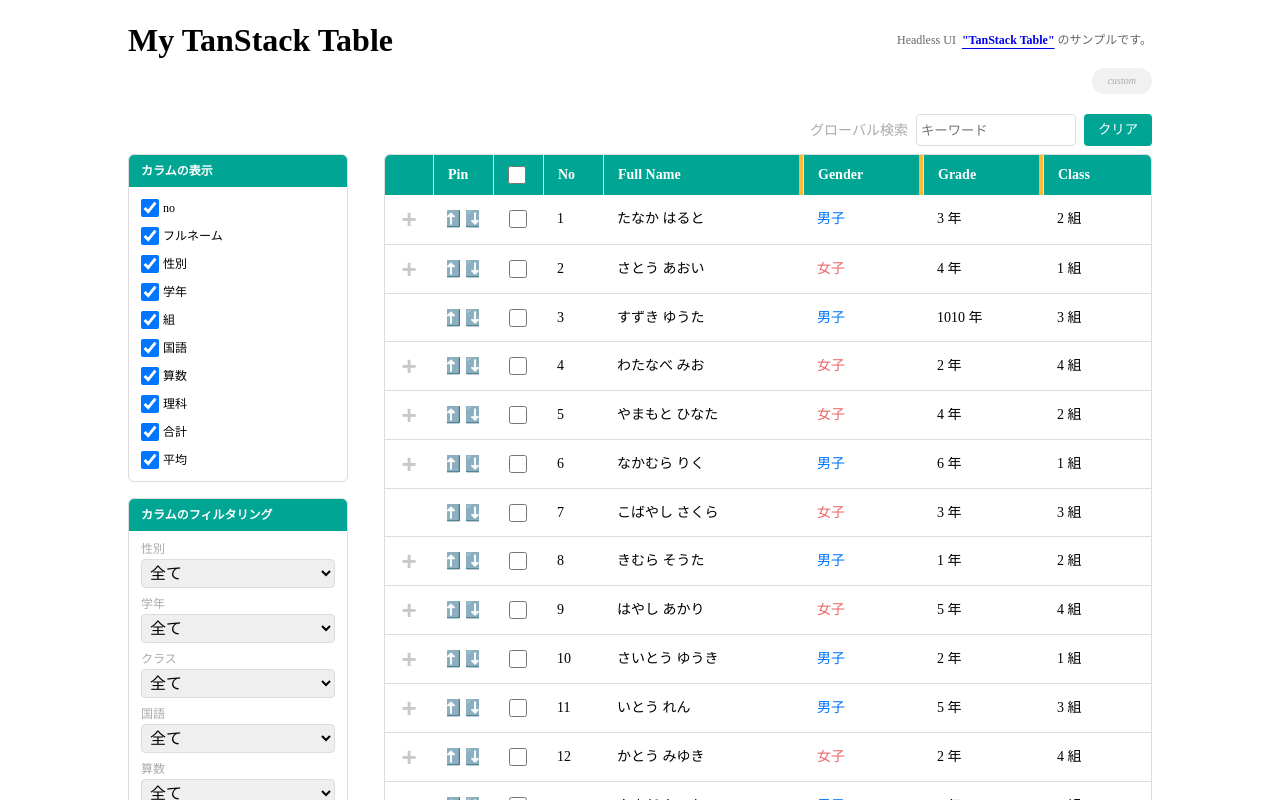
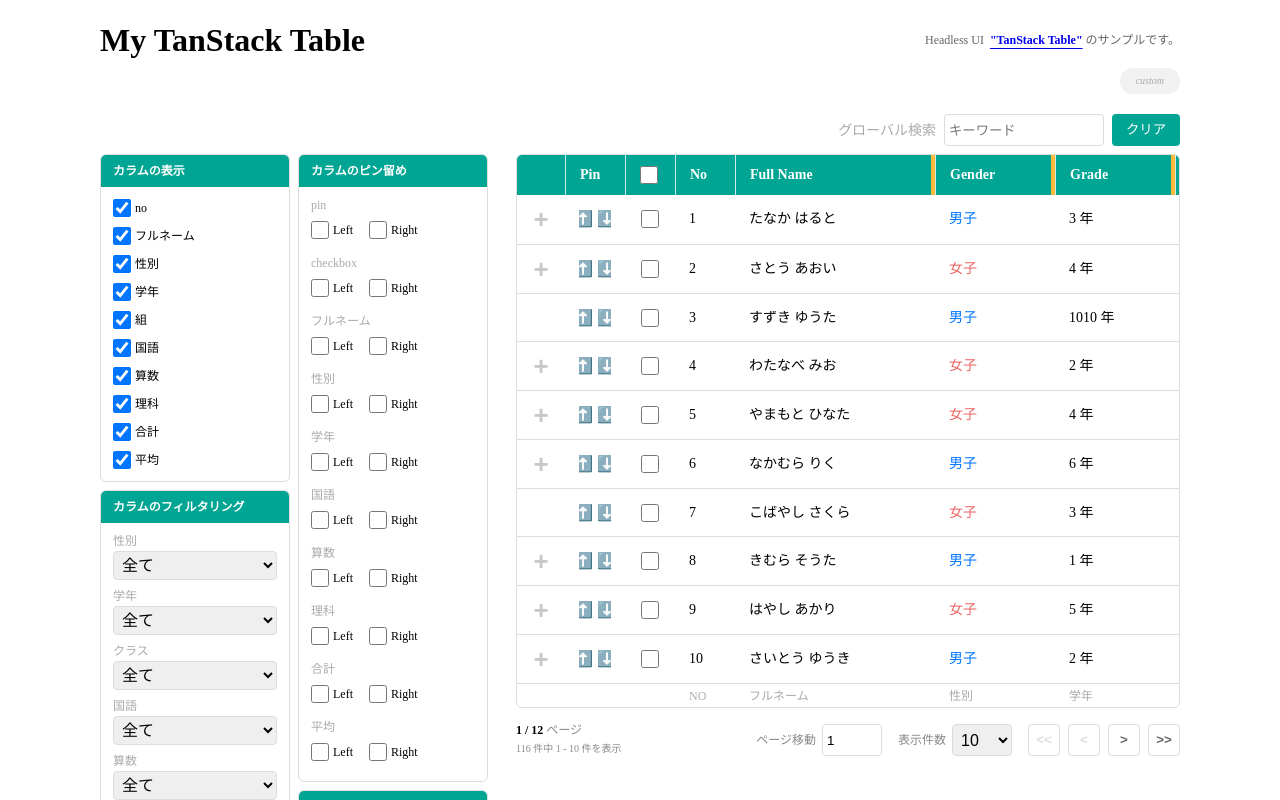
Before and after one commit to twosun-8-git/tanstack-table, a Next.js app: page /custom-flat-column in a window 1280 px wide. Shown: the top 800 px of the page. Built offline with nearby package versions, Linux system fonts and the light colour scheme.

Commit message:
バグ修正

```diff
--- a/src/app/_components/ColumnController.tsx
+++ b/src/app/_components/ColumnController.tsx
@@ -23,12 +23,16 @@ export function ColumnController({ table, mode, changeMode }: Props) {
 
   return (
     <div className="column-controller">
+      <div className="column-controller__group">
         {enableHiding && <ColumnVisibility table={table} />}
         {enableColumnFilters && <ColumnFilter table={table} />}
+      </div>
+      <div className="column-controller__group">
         {enableColumnPinning && <ColumnPinned table={table} />}
         {enableColumnResizing && (
           <ColumnResizeSetting mode={mode} changeMode={changeMode} />
         )}
       </div>
+    </div>
   );
 }
--- a/src/app/_components/Pagination.tsx
+++ b/src/app/_components/Pagination.tsx
@@ -24,12 +24,12 @@ export function Pagination<T>({ table }: Props<T>) {
           </span>
         </div>
         <div>
-          <span>
-            （&nbsp;{rowLength} 件中&nbsp;
+          <span className="pagination__count">
+            {rowLength} 件中&nbsp;
             {pageIndex * pageSize + 1}
             &nbsp;-&nbsp;
             {Math.min((pageIndex + 1) * pageSize, rowLength)}
-            &nbsp;件を表示&nbsp;）
+            &nbsp;件を表示
           </span>
         </div>
       </div>
--- a/src/app/custom-flat-column/page.tsx
+++ b/src/app/custom-flat-column/page.tsx
@@ -186,7 +186,7 @@ export default function Page() {
    **/
   const [pagination, setPagination] = useState<PaginationState>({
     pageIndex: 0,
-    pageSize: 20,
+    pageSize: 10,
   });
 
   // 確認用: Pagination
@@ -290,7 +290,7 @@ export default function Page() {
 
     // Column Resize
     enableColumnResizing: true,
-    columnResizeMode: "onChange",
+    columnResizeMode,
     onColumnSizingChange: setColumnSizing,
 
     // Pagination
--- a/src/app/style.css
+++ b/src/app/style.css
@@ -5,7 +5,7 @@
   --secondaryColor: #eef6f5;
   --blue: rgb(0, 117, 255);
   --red: rgb(237, 102, 102);
-  --controllerWidth: 220px;
+  --controllerWidth: 380px;
   --gap: 36px;
   --border: 1px solid var(--grayLight);
   --columnHeight: 40px;
@@ -133,7 +133,7 @@ button {
   padding: 0;
 }
 .wrapper {
-  width: min(1024px, 100%);
+  width: min(1080px, 100%);
   height: 100vh;
   margin-inline: auto;
   background: #fff;
@@ -200,8 +200,14 @@ header p {
   position: relative;
 }
 .column-controller {
+  display: flex;
   width: var(--controllerWidth);
   flex-shrink: 0;
+  gap: 8px;
+}
+.column-controller__group {
+  flex-shrink: 0;
+  width: calc(var(--controllerWidth) / 2);
 }
 .column-controller__inner {
   font-size: 12px;
@@ -210,7 +216,7 @@ header p {
   overflow: hidden;
 }
 .column-controller__inner + .column-controller__inner {
-  margin-top: 16px;
+  margin-top: 8px;
 }
 .column-controller__inner > p {
   background: var(--primaryColor);
@@ -243,7 +249,8 @@ header p {
 .column-controller__inner.visibility label:has(input[type="checkbox"]) {
   width: fit-content;
 }
-.column-controller__inner label > span {
+.column-controller__inner label > span,
+.column-controller__inner.pinned li > span {
   font-size: 12px;
   color: #aaa;
 }
@@ -421,7 +428,7 @@ header p {
 }
 .pagination {
   display: flex;
-  align-items: center;
+  align-items: start;
   justify-content: flex-end;
   font-size: 12px;
   gap: 16px;
@@ -459,9 +466,13 @@ header p {
   align-items: center;
 }
 .pagination__block.status {
-  height: 32px;
-  border-radius: 4px;
+  flex-direction: column;
+  align-items: start;
   margin-right: auto;
+  gap: 6px;
+}
+.pagination__count {
+  font-size: 10px;
 }
 .pagination__block > span {
   margin-right: 6px;
```
Lines whose indentation alone changed are shown as unchanged.
